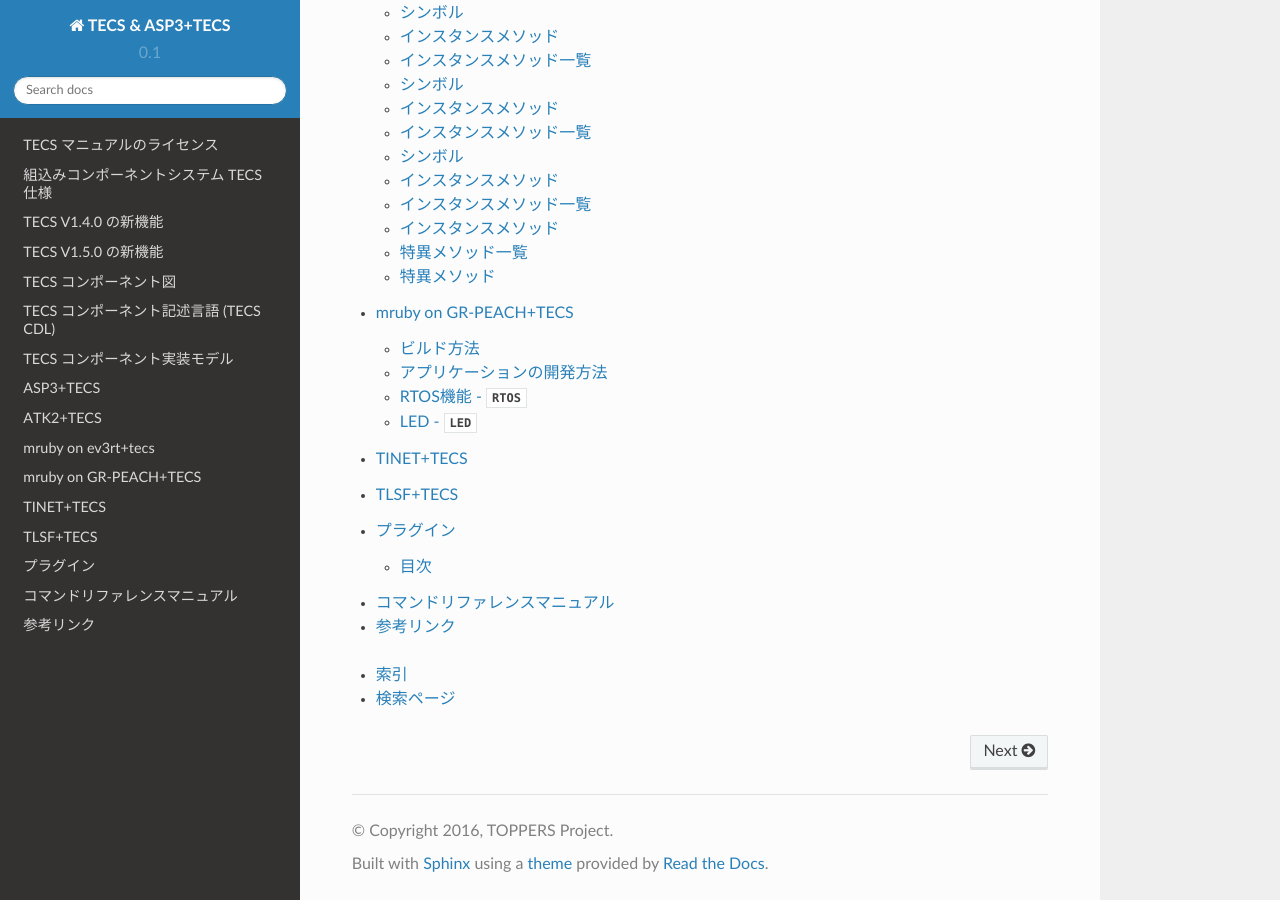
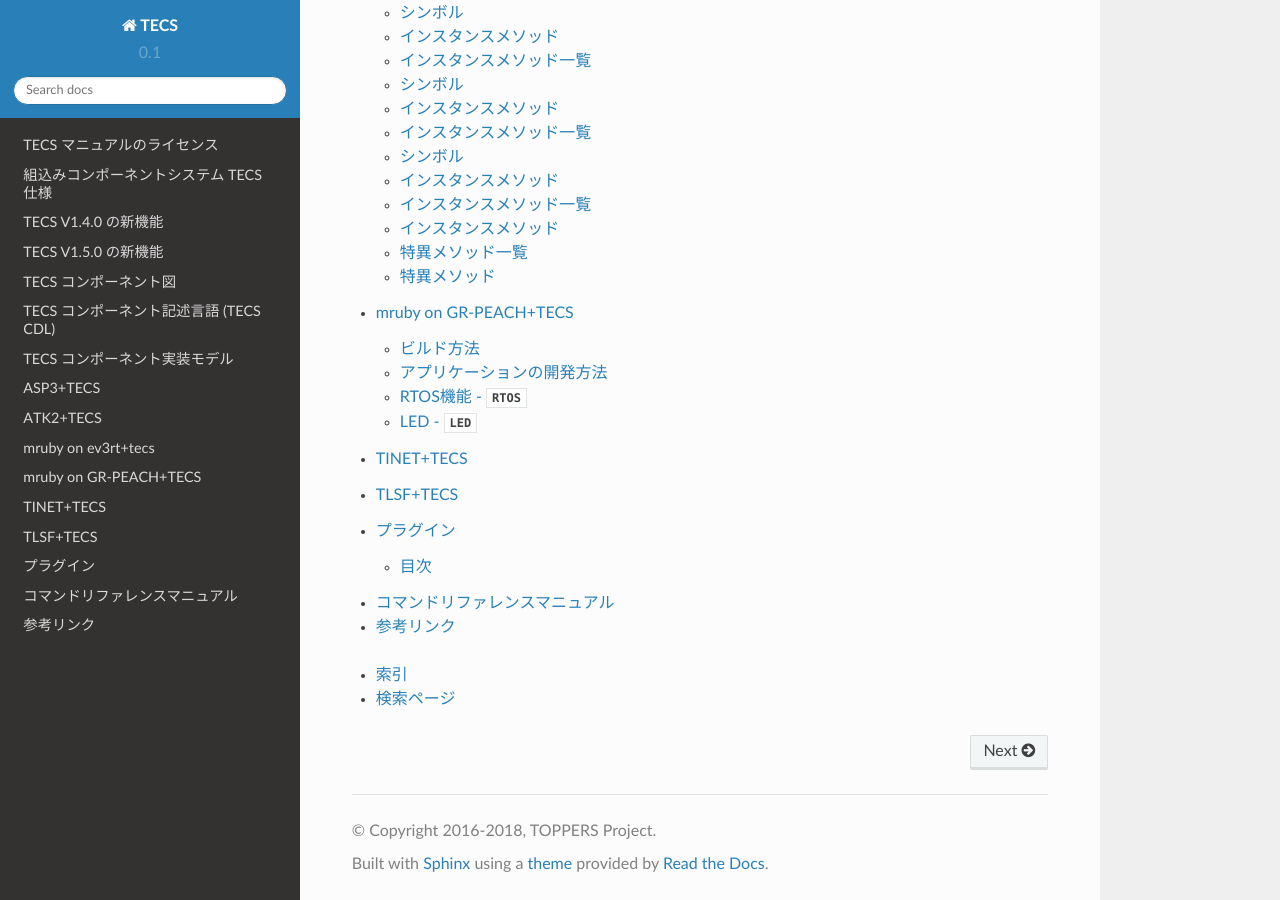
Before and after one commit to toppers/tecs-docs, a Sphinx documentation site: the page built from docs/index.rst, in a window 1280 px wide and 900 px high, scrolled down 2408 px. Built offline with Sphinx 7.4.7 and the Read the Docs theme 2.0.0, drawn with Linux system fonts in a browser that asks for light colours; pages that are not in the unit, such as notebooks, are missing from menus.

Commit message:
modified: conf.py: update Title & Copyright year.

```diff
--- a/docs/conf.py
+++ b/docs/conf.py
@@ -55,9 +55,9 @@ source_suffix = '.rst'
 master_doc = 'index'
 
 # General information about the project.
-project = 'TECS & ASP3+TECS'
-copyright = '2016, TOPPERS Project'
-author = 'TOPPERS Project'
+project = 'TECS'
+copyright = '2016-2018, TOPPERS Project'
+author = 'TOPPERS Project TECS WG'
 
 # The version info for the project you're documenting, acts as replacement for
 # |version| and |release|, also used in various other places throughout the
```
